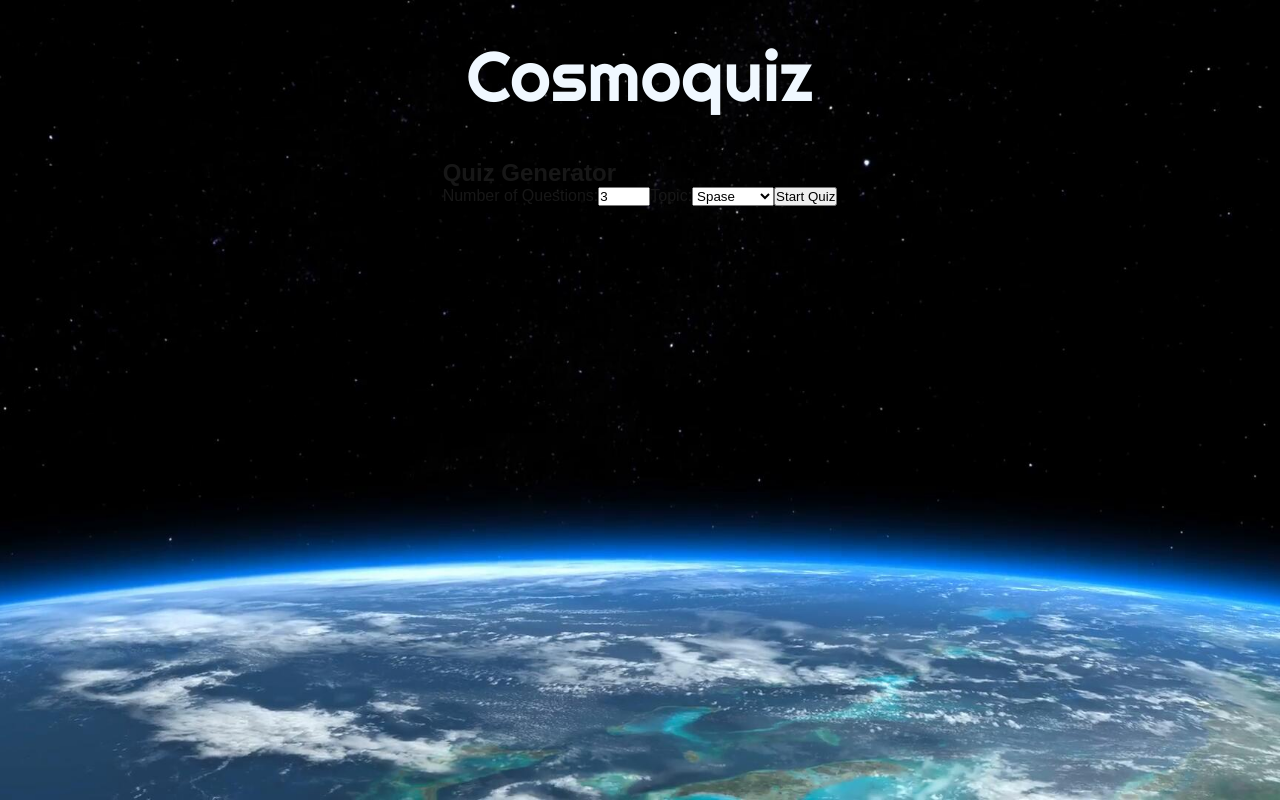
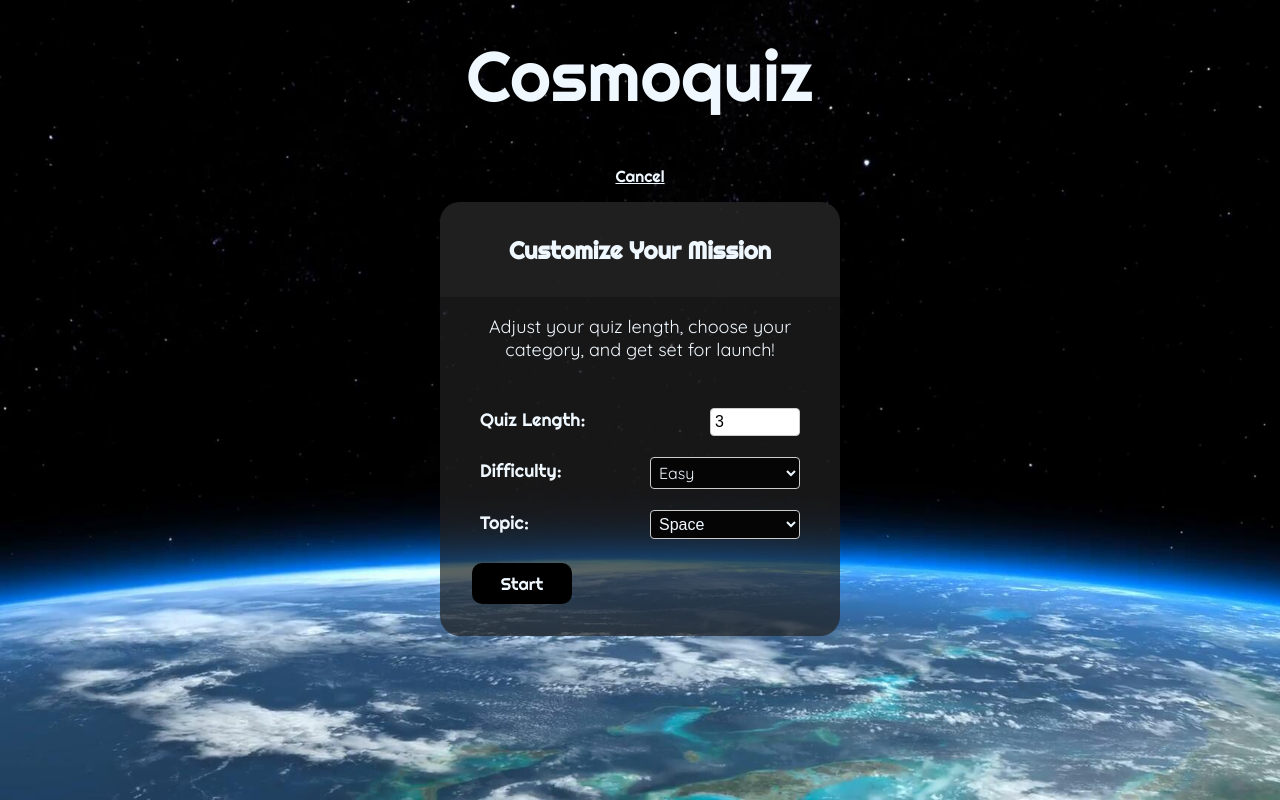
Before and after one commit to milliemk/cosmoquiz, a Next.js app: page /quiz in a window 1280 px wide. Built offline with nearby package versions, Linux system fonts and the light colour scheme.

Commit message:
Quiz design (#6)
* quiz intro and quizcard, layout and design

* combined function and design

```diff
--- a/src/app/globals.css
+++ b/src/app/globals.css
@@ -1,4 +1,4 @@
-:root {
+/* :root {
   --background: #ffffff;
   --foreground: #171717;
 }
@@ -39,6 +39,36 @@ a {
   html {
     color-scheme: dark;
   }
+} */
+
+h1,
+h2,
+h3,
+h4,
+h5,
+p,
+a,
+label,
+button,
+span,
+em,
+strong,
+u,
+i,
+small,
+blockquote,
+abbr,
+cite,
+mark,
+b,
+code,
+pre,
+var,
+del,
+ins,
+sup,
+sub {
+  color: aliceblue;
 }
 
 .homeTitle {
--- a/src/app/layout.tsx
+++ b/src/app/layout.tsx
@@ -2,6 +2,7 @@ import type { Metadata } from "next";
 import { Geist, Geist_Mono } from "next/font/google";
 import "./globals.css";
 import { Righteous } from "next/font/google";
+import Head from "next/head";
 
 const righteous = Righteous({
   weight: ["400"],
@@ -47,7 +48,6 @@ export default function RootLayout({
             display: "flex",
             flexDirection: "column",
             alignItems: "center",
-            gap: 40,
           }}
         >
           {" "}
--- a/src/app/styles/QuizCard.module.css
+++ b/src/app/styles/QuizCard.module.css
@@ -2,7 +2,6 @@
   display: flex;
   flex-direction: row;
   flex-direction: column;
-  gap: 1rem;
   justify-content: space-evenly;
   align-items: center;
   text-align: center;
@@ -10,6 +9,7 @@
   max-width: 400px;
   background-color: rgba(33, 33, 33, 0.7);
   border-radius: 20px;
+  box-sizing: border-box;
 }
 
 .quizHeader {
@@ -17,12 +17,12 @@
   flex-direction: row;
   align-items: center;
   justify-content: center;
-  gap: 1rem;
   width: 100%;
   padding: 0.8rem;
   border-top-left-radius: 20px;
   border-top-right-radius: 20px;
   background-color: rgba(33, 33, 33, 0.8);
+  box-sizing: border-box;
 }
 
 .quizBody {
@@ -36,6 +36,10 @@
 }
 
 .quizFooter {
+  display: flex;
+  flex-direction: row;
+  justify-content: space-between;
+  gap: 4rem;
 }
 
 .quizBody input[type="radio"] {
@@ -53,7 +57,7 @@
 
 .quizOptions {
   padding: 0.5rem;
-  gap: 0.5rem;
+  gap: 1rem;
   display: flex;
   flex-direction: column;
   align-items: flex-start;
@@ -63,6 +67,13 @@
   display: flex;
   justify-content: space-between;
   width: 100%;
+}
+
+.quizAnswers {
+  display: flex;
+  flex-direction: row; /* Stack answers vertically */
+  align-items: flex-start; /* Align radio buttons properly */
+  gap: 12px; /* Space between options */
 }
 
 .spacedLabel input[type="number"] {
@@ -84,5 +95,11 @@
   max-width: 200px;
   margin-top: 5px;
   background-color: #050505;
+  color: aliceblue;
   transition: background-color 0.3s ease, border-color 0.3s ease;
 }
+
+.abort {
+  text-align: center;
+  margin-bottom: 1rem;
+}
--- a/src/components/Quiz.tsx
+++ b/src/components/Quiz.tsx
@@ -1,6 +1,20 @@
 "use client";
+import styles from "@/app/styles/QuizCard.module.css";
 import { Content } from "@/models/customTypes";
 import { useState } from "react";
+import { Quicksand, Righteous } from "next/font/google";
+import Head from "next/head";
+import Link from "next/link";
+
+const quicksand = Quicksand({
+  weight: ["400"],
+  subsets: ["latin"],
+});
+
+const righteous = Righteous({
+  weight: ["400"],
+  subsets: ["latin"],
+});
 
 export default function Quiz() {
   const [questions, setQuestions] = useState<Content[]>([]);
@@ -12,6 +26,7 @@ export default function Quiz() {
   const [quizStarted, setQuizStarted] = useState(false);
   const [numQuestions, setNumQuestions] = useState(3);
   const [topic, setTopic] = useState("space");
+  const [difficulty, setDifficulty] = useState("easy");
 
   const fetchQuestions = async () => {
     setLoading(true);
@@ -22,10 +37,11 @@ export default function Quiz() {
       const response = await fetch("/api/questions", {
         method: "POST",
         headers: { "Content-Type": "application/json" },
-        body: JSON.stringify({ numQuestions, topic }),
+        body: JSON.stringify({ numQuestions, topic, difficulty }),
       });
 
       const data = await response.json();
+      console.log("response :>> ", response);
       if (response.ok) {
         setQuestions(data);
         setCurrentQuestion(0);
@@ -68,57 +84,108 @@ export default function Quiz() {
 
   return (
     // This Block shows to the user parameter area
+    <>
       <div>
-      <h2>Quiz Generator</h2>
-
+        <div className={styles.abort}>
+          <Link href="/" className={righteous.className}>
+            Cancel
+          </Link>
+        </div>
         {!quizStarted ? (
-        <div>
-          <label>
-            Number of Questions:
+          <div className={styles.quizContainer}>
+            <div className={`${styles.quizHeader} ${righteous.className}`}>
+              <h2>Customize Your Mission</h2>
+            </div>
+            <div className={styles.quizBody}>
+              <p className={quicksand.className}>
+                {" "}
+                Adjust your quiz length, choose your category, and get set for
+                launch!
+              </p>
+              <div className={`${styles.quizOptions} ${righteous.className}`}>
+                <label className={styles.spacedLabel}>
+                  Quiz Length:
                   <input
                     type="number"
                     value={numQuestions}
-              onChange={(e) => setNumQuestions(parseInt(e.target.value))}
+                    onChange={(e) => {
+                      const value = Number(e.target.value);
+                      if (!value || isNaN(value)) {
+                        setNumQuestions(1); // You could also default to a specific number if you prefer
+                      } else {
+                        setNumQuestions(value);
+                        console.log("value", typeof value);
+                      }
+                      //setNumQuestions(parseInt(e.target.value))
+                    }}
                     min="1"
                     max="10"
+                    onKeyDown={(e) => e.preventDefault()}
                   />
                 </label>
-
-          <label id="selectTopic">
+                <label id="selectDifficulty" className={styles.spacedLabel}>
+                  Difficulty:
+                  <select
+                    id="selectDifficulty"
+                    className={quicksand.className}
+                    onChange={(e) => setDifficulty(e.target.value)}
+                  >
+                    <option value="easy">Easy</option>
+                    <option value="mediun">Medium</option>
+                    <option value="hard">Hard</option>
+                  </select>
+                </label>
+                <label id="selectTopic" className={styles.spacedLabel}>
                   Topic:
-            {/* <input
-              type="text"
-              value={topic}
-              onChange={(e) => setTopic(e.target.value)}
-            /> */}
                   <select
                     id="selectTopic"
                     onChange={(e) => setTopic(e.target.value)}
                     required
                   >
-              <option value="spase">Spase</option>
+                    <option value="space">Space</option>
                     <option value="exoplanet">Exoplanet</option>
                     <option value="stars">Stars</option>
                     <option value="planets">Planets</option>
                   </select>
                 </label>
+              </div>
+              <div className={styles.quizFooter}>
                 {/* This button will trigger function which fetch data from server component*/}
-          <button onClick={fetchQuestions} disabled={loading}>
-            {loading ? "Loading..." : "Start Quiz"}
+                <button
+                  onClick={fetchQuestions}
+                  disabled={loading}
+                  style={{
+                    width: 100,
+                    padding: 10,
+                    borderRadius: 10,
+                    border: "transparent",
+                    backgroundColor: "black",
+                    fontSize: 17,
+                  }}
+                  className={righteous.className}
+                >
+                  {loading ? "Loading..." : "Start"}
                 </button>
-
+              </div>
               {/* {error && <p style={{ color: "red" }}>{error}</p>} */}
+            </div>{" "}
           </div>
         ) : (
           // This block shows user cards with questions
           <div>
             {loading ? (
-            <p>Loading questions...</p>
+              <p className={quicksand.className}>Loading questions...</p>
             ) : questions.length > 0 ? (
-            <div>
-              <h3>{questions[currentQuestion].question}</h3>
+              <div className={styles.quizContainer}>
+                <div className={`${styles.quizHeader} ${righteous.className}`}>
+                  <h2>{questions[currentQuestion].question}</h2>
+                </div>
+                <div className={styles.quizBody}>
+                  <div
+                    className={`${styles.quizOptions} ${quicksand.className}`}
+                  >
                     {questions[currentQuestion].answers.map((answer, index) => (
-                <label key={index} style={{ display: "block" }}>
+                      <label key={index} className={styles.quizAnswers}>
                         <input
                           type="radio"
                           // name="answer"
@@ -135,8 +202,8 @@ export default function Quiz() {
                     {/* This area is appeared when user chooses an answer, here will be shown the answer correct or not */}
                     {selectedAnswer !== null && (
                       <p>
-                  {isCorrect ? "✅ Correct!" : "❌ Wrong!"} The correct answer
-                  is:{" "}
+                        {isCorrect ? "✅ Correct!" : "❌ Wrong!"} The correct
+                        answer is:{" "}
                         {
                           questions[currentQuestion].answers[
                             questions[currentQuestion].correctIndex
@@ -144,15 +211,39 @@ export default function Quiz() {
                         }
                       </p>
                     )}
-
+                  </div>
+                </div>
+                <div className={styles.quizFooter}>
                   <button
+                    className={quicksand.className}
+                    style={{
+                      width: 80,
+                      padding: 8,
+                      borderRadius: 10,
+                      backgroundColor: "transparent",
+                      fontSize: 17,
+                    }}
+                  >
+                    Hint
+                  </button>
+                  <button
+                    className={quicksand.className}
                     onClick={handleNextQuestion}
                     disabled={selectedAnswer === null}
+                    style={{
+                      width: 120,
+                      padding: 8,
+                      borderRadius: 10,
+                      border: "transparent",
+                      backgroundColor: "black",
+                      fontSize: 17,
+                    }}
                   >
                     {currentQuestion < questions.length - 1
-                  ? "Next Question"
+                      ? "Next"
                       : "Finish Quiz"}
                   </button>
+                </div>
               </div>
             ) : (
               <p>No questions available.</p>
@@ -160,5 +251,6 @@ export default function Quiz() {
           </div>
         )}
       </div>
+    </>
   );
 }
```
Also changed, not shown: src/app/api/questions/route.tsx (+3 -12 lines). Lines whose indentation alone changed are shown as unchanged.
